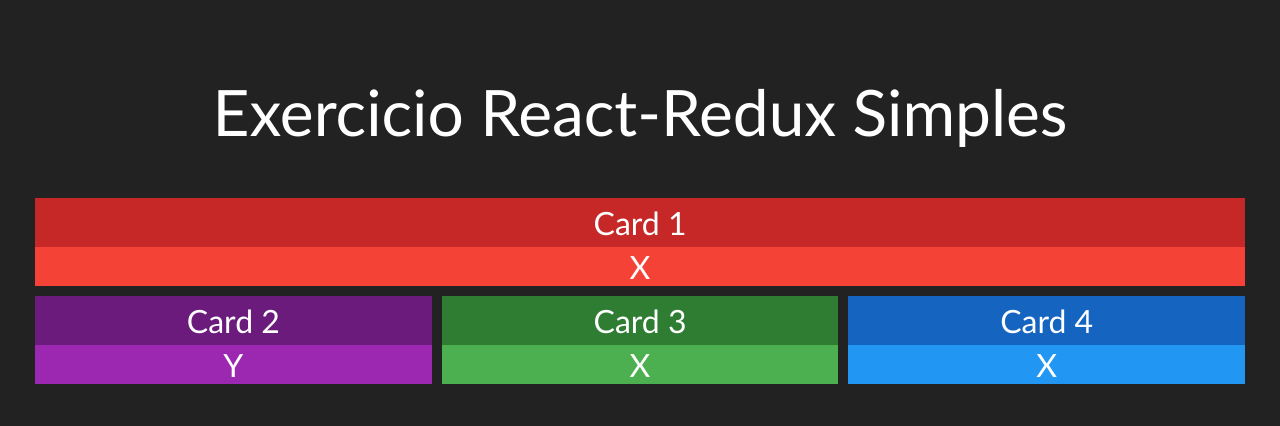
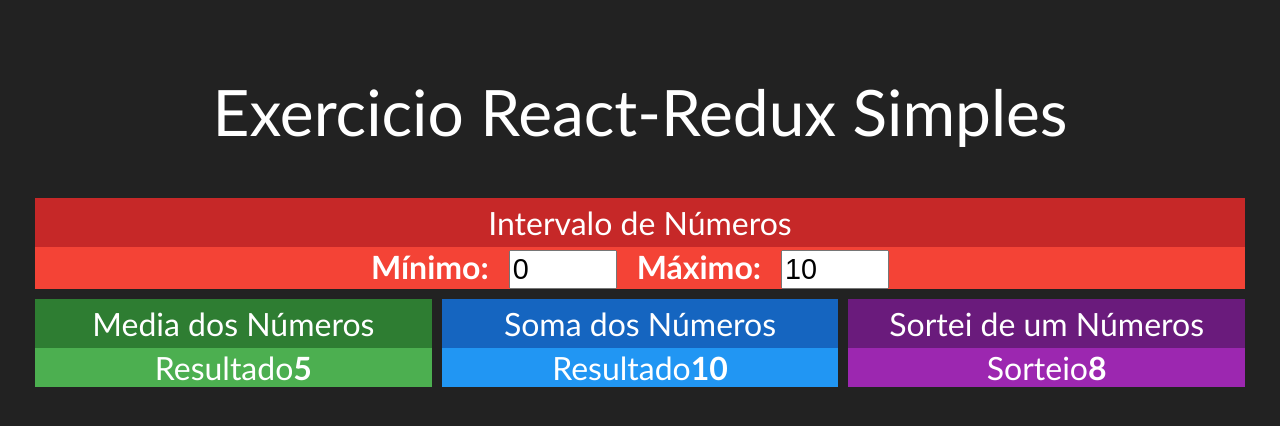
Before and after one commit to Guilherme-Castello-Clear/redux, a React (Create React App) app: page / in a window 1280 px wide. Shown: the top 426 px of the page. Built offline with nearby package versions, Linux system fonts and the light colour scheme.

Commit message:
Feat: Added exemple components

```diff
--- a/src/App.js
+++ b/src/App.js
@@ -1,17 +1,22 @@
 import logo from './logo.svg';
 import './App.css';
-import Card from './components/Card'
+
+import Media from './components/Media'
+import Soma from './components/Soma';
+import Sorteio from './components/Sorteio';
+import Intervalo from './components/Intervalo';
+
 function App() {
   return (
     <div className="App">
       <h1>Exercicio React-Redux Simples</h1>
       <div className='linha'>
-        <Card title="Card 1" red>X</Card>
+        <Intervalo>X</Intervalo>
       </div>
       <div className='linha'>
-        <Card title='Card 2' purple>Y</Card>
-        <Card title="Card 3" green>X</Card>
-        <Card title="Card 4" blue>X</Card>
+        <Media></Media>
+        <Soma></Soma>
+        <Sorteio></Sorteio>
       </div>
     </div>
   );
--- /dev/null
+++ b/src/components/Intervalo.css
@@ -0,0 +1,7 @@
+.Intervalo input{
+    font-size: 1.8rem;
+    margin-left: 20px;
+    margin-right: 20px;
+    width:100px;
+
+}
--- /dev/null
+++ b/src/components/Intervalo.jsx
@@ -0,0 +1,21 @@
+import './Intervalo.css'
+import React from 'react'
+
+import Card from './Card'
+
+export default props =>{
+    return(
+        <Card title='Intervalo de Números' red>
+            <div className='Intervalo'>
+                <span>
+                    <strong>Mínimo:</strong>
+                    <input type="number" value={0} readOnly/>
+                </span>
+                <span>
+                    <strong>Máximo:</strong>
+                    <input type="number" value={10} readOnly/>
+                </span>
+            </div>
+        </Card>
+    )
+}
--- /dev/null
+++ b/src/components/Media.jsx
@@ -0,0 +1,17 @@
+import './Intervalo.css'
+import React from 'react'
+
+import Card from './Card'
+
+export default props =>{
+    return(
+        <Card title='Media dos Números' green>
+            <div>
+                <span>
+                    <span>Resultado</span>
+                    <strong>5</strong>
+                </span>
+            </div>
+        </Card>
+    )
+}
--- /dev/null
+++ b/src/components/Soma.jsx
@@ -0,0 +1,17 @@
+import './Intervalo.css'
+import React from 'react'
+
+import Card from './Card'
+
+export default props =>{
+    return(
+        <Card title='Soma dos Números' blue>
+            <div>
+                <span>
+                    <span>Resultado</span>
+                    <strong>10</strong>
+                </span>
+            </div>
+        </Card>
+    )
+}
--- /dev/null
+++ b/src/components/Sorteio.jsx
@@ -0,0 +1,17 @@
+import './Intervalo.css'
+import React from 'react'
+
+import Card from './Card'
+
+export default props =>{
+    return(
+        <Card title='Sortei de um Números' purple>
+            <div>
+                <span>
+                    <span>Sorteio</span>
+                    <strong>8</strong>
+                </span>
+            </div>
+        </Card>
+    )
+}
```
